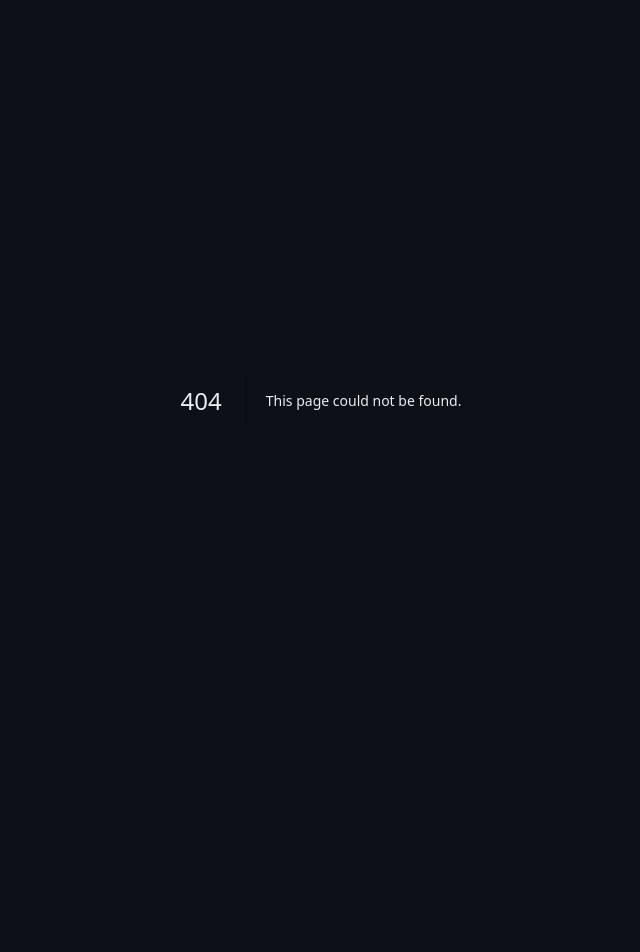
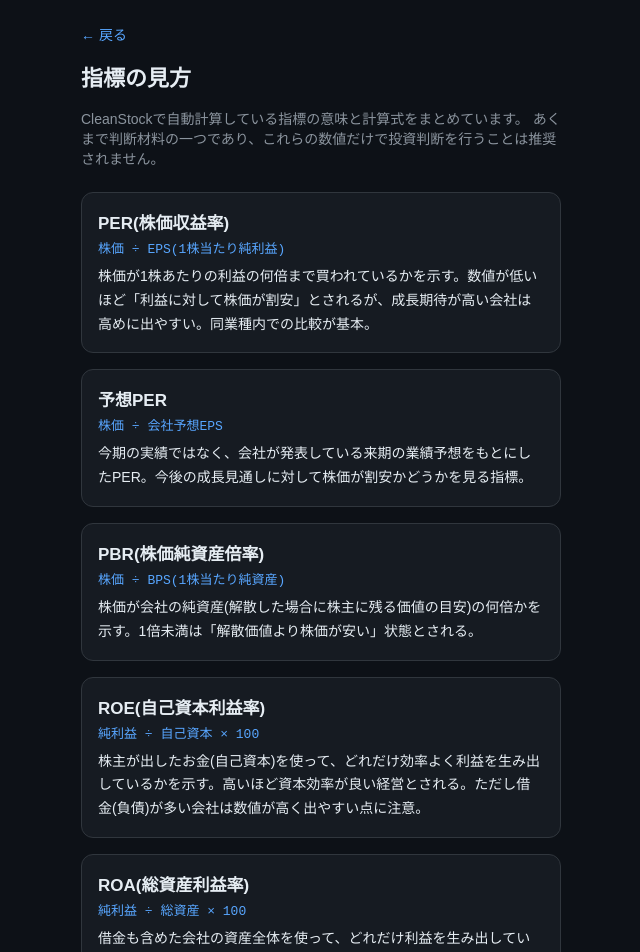
Before and after one commit to cleanbillapp/CleanStock, a Next.js app: page /glossary in a window 1280 px wide. Before the commit this address had no page. Shown: the top 952 px of the page, without its empty margins (319-959 px from the left). Before the commit the page ends 800 px from the top, so only its background shows below. Built offline with nearby package versions, Linux system fonts and the light colour scheme.

Commit message:
Create page.tsx

```diff
--- /dev/null
+++ b/app/glossary/page.tsx
@@ -0,0 +1,91 @@
+export default function GlossaryPage() {
+  const items = [
+    {
+      name: "PER(株価収益率)",
+      formula: "株価 ÷ EPS(1株当たり純利益)",
+      desc: "株価が1株あたりの利益の何倍まで買われているかを示す。数値が低いほど「利益に対して株価が割安」とされるが、成長期待が高い会社は高めに出やすい。同業種内での比較が基本。",
+    },
+    {
+      name: "予想PER",
+      formula: "株価 ÷ 会社予想EPS",
+      desc: "今期の実績ではなく、会社が発表している来期の業績予想をもとにしたPER。今後の成長見通しに対して株価が割安かどうかを見る指標。",
+    },
+    {
+      name: "PBR(株価純資産倍率)",
+      formula: "株価 ÷ BPS(1株当たり純資産)",
+      desc: "株価が会社の純資産(解散した場合に株主に残る価値の目安)の何倍かを示す。1倍未満は「解散価値より株価が安い」状態とされる。",
+    },
+    {
+      name: "ROE(自己資本利益率)",
+      formula: "純利益 ÷ 自己資本 × 100",
+      desc: "株主が出したお金(自己資本)を使って、どれだけ効率よく利益を生み出しているかを示す。高いほど資本効率が良い経営とされる。ただし借金(負債)が多い会社は数値が高く出やすい点に注意。",
+    },
+    {
+      name: "ROA(総資産利益率)",
+      formula: "純利益 ÷ 総資産 × 100",
+      desc: "借金も含めた会社の資産全体を使って、どれだけ利益を生み出しているかを示す。ROEと違い、借金の多さに影響されにくいので、事業そのものの効率を見やすい。",
+    },
+    {
+      name: "営業利益率",
+      formula: "営業利益 ÷ 売上高 × 100",
+      desc: "本業(商品やサービスの販売)でどれだけ効率よく稼げているかを示す。同業他社と比べることで、価格競争力やコスト管理力が見えてくる。",
+    },
+    {
+      name: "純利益率",
+      formula: "純利益 ÷ 売上高 × 100",
+      desc: "税金や特別損益まで含めた最終的な儲けが、売上のうちどれくらいを占めるかを示す。",
+    },
+    {
+      name: "自己資本比率",
+      formula: "自己資本 ÷ 総資産 × 100",
+      desc: "会社の資産のうち、借金に頼らず自己資本でまかなえている割合。高いほど財務が安定しているとされる一方、低すぎると倒産リスクが高まりやすい。業種によって適正水準は異なる。",
+    },
+  ];
+
+  return (
+    <main style={{ maxWidth: 480, margin: "0 auto", padding: "24px 16px" }}>
+      <a
+        href="/"
+        style={{ color: "#58a6ff", fontSize: 14, textDecoration: "none" }}
+      >
+        ← 戻る
+      </a>
+
+      <h1 style={{ fontSize: 22, margin: "16px 0" }}>指標の見方</h1>
+
+      <p style={{ color: "#8b949e", fontSize: 14, marginBottom: 24 }}>
+        CleanStockで自動計算している指標の意味と計算式をまとめています。
+        あくまで判断材料の一つであり、これらの数値だけで投資判断を行うことは推奨されません。
+      </p>
+
+      <div style={{ display: "flex", flexDirection: "column", gap: 16 }}>
+        {items.map((item) => (
+          <section
+            key={item.name}
+            style={{
+              background: "#161b22",
+              border: "1px solid #30363d",
+              borderRadius: 12,
+              padding: 16,
+            }}
+          >
+            <h2 style={{ fontSize: 17, margin: "0 0 4px" }}>{item.name}</h2>
+            <p
+              style={{
+                fontFamily: "monospace",
+                color: "#58a6ff",
+                fontSize: 13,
+                margin: "0 0 8px",
+              }}
+            >
+              {item.formula}
+            </p>
+            <p style={{ margin: 0, lineHeight: 1.7, fontSize: 14 }}>
+              {item.desc}
+            </p>
+          </section>
+        ))}
+      </div>
+    </main>
+  );
+}
```
